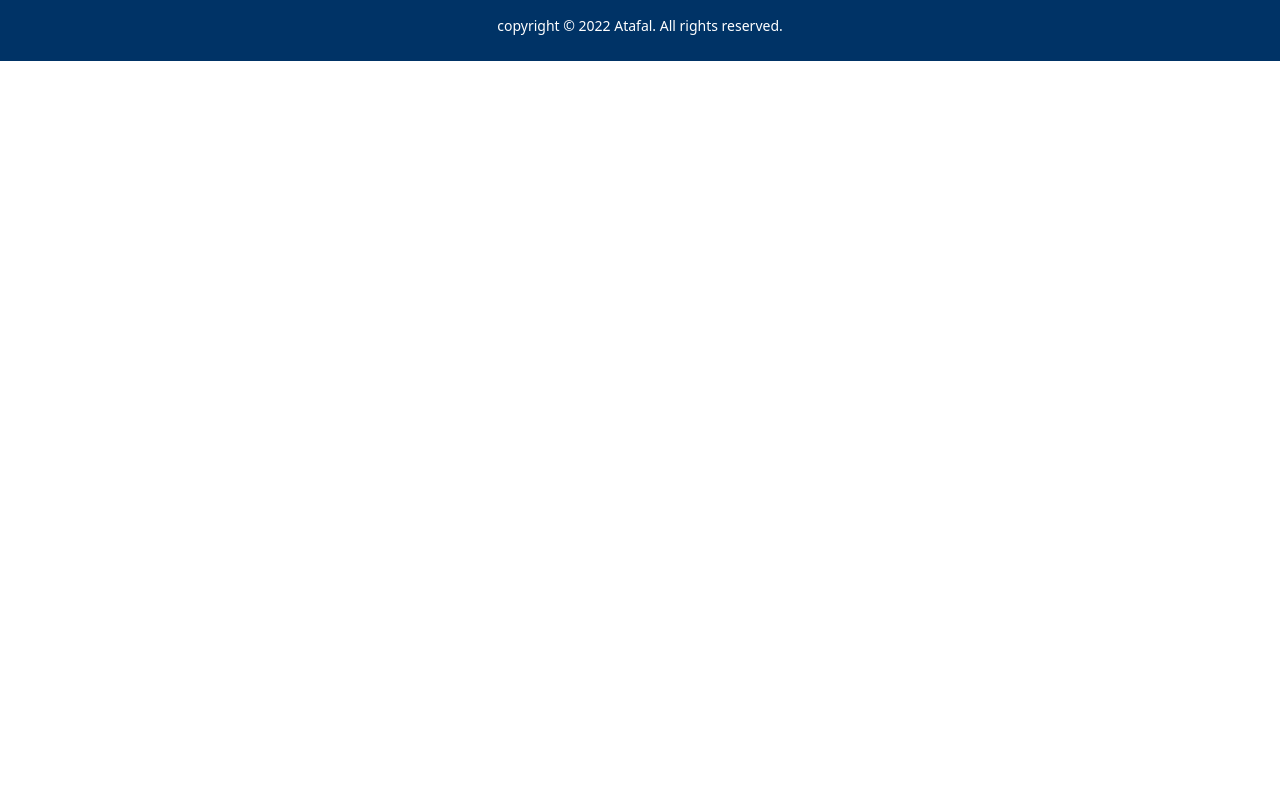
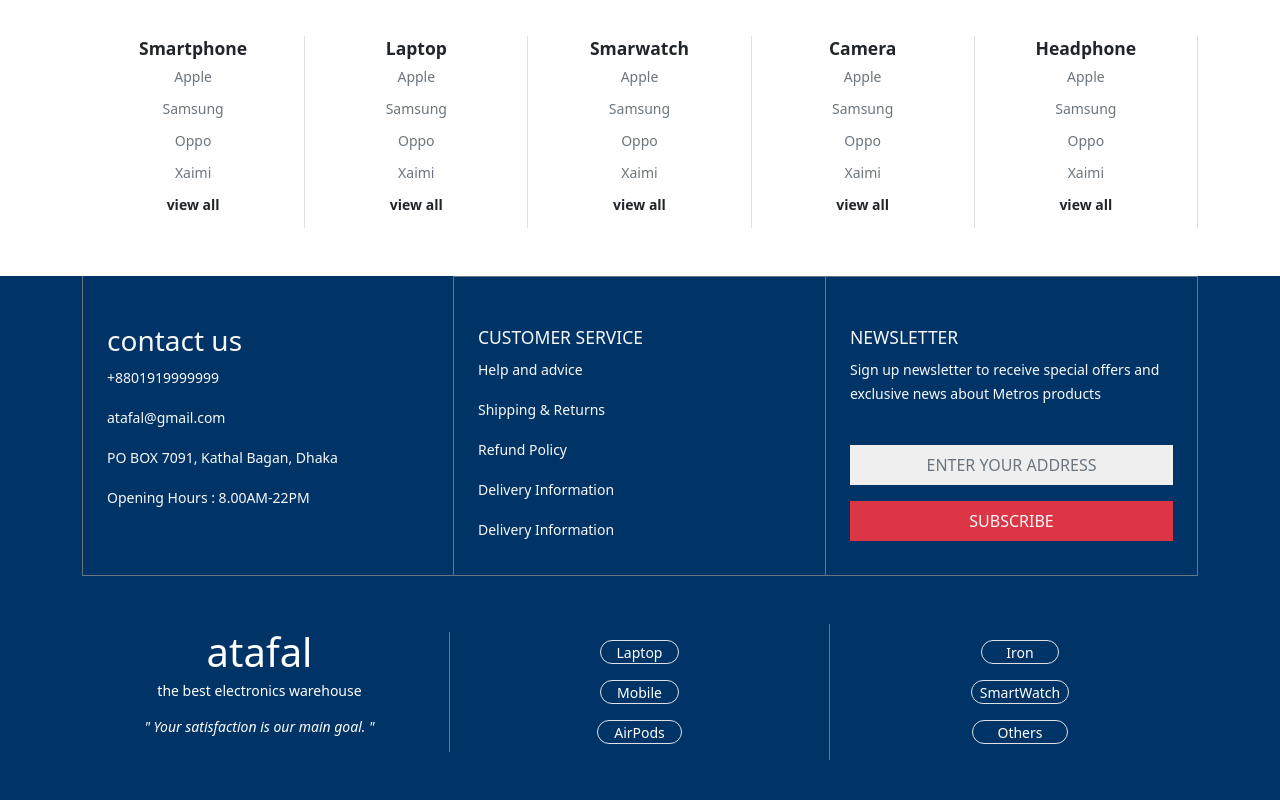
Before and after one commit to Mejbah-ul-haque/atafal-warehouse-client, a React (Create React App) app: page / in a window 1280 px wide. Shown: the part 1820-2620 px from the top of the page. Before the commit the page ends 1881 px from the top, so only its background shows below. Built offline with nearby package versions, Linux system fonts and the light colour scheme; no server answers.

Commit message:
Footer updated again

```diff
--- a/src/Pages/Home/Home/Home.js
+++ b/src/Pages/Home/Home/Home.js
@@ -5,6 +5,8 @@
 import Items2 from '../Items2/Items2';
 import LeadSections from '../LeadSections/LeadSections';
 import Special1 from '../Special1/Special1';
+import Special2 from '../Special2/Special2';
+import Special3 from '../Special3/Special3';
 
 const Home = () => {
     return (
@@ -15,6 +17,8 @@
             <Items></Items>
             <Special1></Special1>
             <Items2></Items2>
+            <Special2></Special2>
+            <Special3></Special3>
             <PageTitle title='Home'></PageTitle>
         </div>
     );
--- a/src/Pages/Home/Items/Items.js
+++ b/src/Pages/Home/Items/Items.js
@@ -12,8 +12,8 @@
     }
 
     return (
-        <div id='items' className='container mt-4'>
-            {/* <p style={{ backgroundColor: '#e2e2e2', marginTop: '70px' }} className='w-50 f-block mx-auto'><button style={{ border: '2px solid #003366', backgroundColor: '#003366', color: 'white', borderRadius: '10px' }} className='btn d-block mx-auto mt-5 mb-4 border border-5 border-white fw-bold text-uppercase'>Inventory Item Section</button></p> */}
+        <div id='items' className='container'>
+            <p style={{ backgroundColor: '#e2e2e2', margin: '40px 0' }} className='w-50 f-block mx-auto'><button onClick={navigateToManageInventories} style={{ border: '2px solid #003366', backgroundColor: '#003366', color: 'white', borderRadius: '50px' }} className='btn d-block mx-auto mt-5 mb-4 px-3 py-2 border border-5 border-white fw-bold text-uppercase'>Manage Inventories</button></p>
             <div className="row row-cols-1 row-cols-md-2 row-cols-lg-4 row-cols-lg-4 g-4">
                 {
                     items.slice(0, 4).map(item => <Item
@@ -22,7 +22,7 @@
                     ></Item>)
                 }
             </div>
-            <p style={{ backgroundColor: '#e2e2e2', marginTop: '70px' }} className='w-50 f-block mx-auto'><button onClick={navigateToManageInventories} style={{ border: '2px solid #003366', backgroundColor: '#003366', color: 'white', borderRadius: '50px' }} className='btn d-block mx-auto mt-5 mb-4 px-3 py-2 border border-5 border-white fw-bold text-uppercase'>Manage Inventories</button></p>
+
         </div>
     );
 };
--- /dev/null
+++ b/src/Pages/Home/Special2/Special2.js
@@ -0,0 +1,12 @@
+import React from 'react';
+import extra1 from '../../../Images/Extra/extra1.jpg';
+
+const Special2 = () => {
+    return (
+        <div style={{ backgroundColor: 'black' }} className='container text-center my-5'>
+            <img className='img-fluid' src={extra1} alt="" />
+        </div>
+    );
+};
+
+export default Special2;
--- /dev/null
+++ b/src/Pages/Home/Special3/Special3.js
@@ -0,0 +1,53 @@
+import React from 'react';
+
+const Special3 = () => {
+    return (
+        <div className='container'>
+            <div className="row row-cols-2 row-cols-md-3 row-cols-lg-5 g-">
+                <div className="col border-end">
+                    <h5 className='text-center fw-bold'><small>Smartphone</small> </h5>
+                    <p className='text-muted lh-1 text-center'><small>Apple</small></p>
+                    <p className='text-muted lh-1 text-center'><small>Samsung</small></p>
+                    <p className='text-muted lh-1 text-center'><small>Oppo</small></p>
+                    <p className='text-muted lh-1 text-center'><small>Xaimi</small></p>
+                    <p className='lh-1 text-center text-dark fw-bold'><small>view all</small></p>
+                </div>
+                <div className="col border-end ">
+                    <h5 className='text-center fw-bold'><small>Laptop</small> </h5>
+                    <p className='text-muted lh-1 text-center'><small>Apple</small></p>
+                    <p className='text-muted lh-1 text-center'><small>Samsung</small></p>
+                    <p className='text-muted lh-1 text-center'><small>Oppo</small></p>
+                    <p className='text-muted lh-1 text-center'><small>Xaimi</small></p>
+                    <p className='lh-1 text-center text-dark fw-bold'><small>view all</small></p>
+                </div>
+                <div className="col border-end 	d-none d-md-block">
+                    <h5 className='text-center fw-bold'><small>Smarwatch</small> </h5>
+                    <p className='text-muted lh-1 text-center'><small>Apple</small></p>
+                    <p className='text-muted lh-1 text-center'><small>Samsung</small></p>
+                    <p className='text-muted lh-1 text-center'><small>Oppo</small></p>
+                    <p className='text-muted lh-1 text-center'><small>Xaimi</small></p>
+                    <p className='lh-1 text-center text-dark fw-bold'><small>view all</small></p>
+                </div>
+                <div className="col border-end 	d-none d-lg-block">
+                    <h5 className='text-center fw-bold'><small>Camera</small> </h5>
+                    <p className='text-muted lh-1 text-center'><small>Apple</small></p>
+                    <p className='text-muted lh-1 text-center'><small>Samsung</small></p>
+                    <p className='text-muted lh-1 text-center'><small>Oppo</small></p>
+                    <p className='text-muted lh-1 text-center'><small>Xaimi</small></p>
+                    <p className='lh-1 text-center text-dark fw-bold'><small>view all</small></p>
+                </div>
+                <div className="col border-end d-none d-lg-block">
+                    <h5 className='text-center fw-bold'><small>Headphone</small> </h5>
+                    <p className='text-muted lh-1 text-center'><small>Apple</small></p>
+                    <p className='text-muted lh-1 text-center'><small>Samsung</small></p>
+                    <p className='text-muted lh-1 text-center'><small>Oppo</small></p>
+                    <p className='text-muted lh-1 text-center'><small>Xaimi</small></p>
+                    <p className='lh-1 text-center text-dark fw-bold'><small>view all</small></p>
+                </div>
+
+            </div>
+        </div>
+    );
+};
+
+export default Special3;
--- a/src/Pages/Shared/Footer/Footer.js
+++ b/src/Pages/Shared/Footer/Footer.js
@@ -9,17 +9,46 @@
 const Footer = () => {
     return (
         <footer style={{ backgroundColor: '#003366' }} className='mt-5'>
-            <div className="container">
-                <section>
+            <section className='container'>
+                <div className="row g-0">
+                    <div className="col-sm-12 col-md-4">
+                        <div style={{ height: '300px' }} className="text-light text-start border border-secondary border-top-0 p-4 pt-5">
+                            <h3>contact us</h3>
+                            <p><small>+8801919999999</small> </p>
+                            <p><small> atafal@gmail.com</small> </p>
+                            <p><small>PO BOX 7091, Kathal Bagan, Dhaka</small> </p>
+                            <p><small>Opening Hours : 8.00AM-22PM</small></p>
+                        </div>
+                    </div>
+                    <div className="col-sm-12 col-md-4">
+                        <div style={{ height: '300px' }} className="text-light text-start border-start-0 border border-secondary p-4 pt-5">
+                            <h5><small>CUSTOMER SERVICE</small> </h5>
+                            <p><small>Help and advice</small> </p>
+                            <p><small> Shipping & Returns</small> </p>
+                            <p><small>Refund Policy</small></p>
+                            <p><small>Delivery Information</small></p>
+                            <p><small>Delivery Information</small></p>
+                        </div>
+                    </div>
+                    <div className="col-sm-12 col-md-4">
+                        <div style={{ height: '300px' }} className="text-light text-start border-start-0 border border-secondary  p-4 pt-5">
+                            <h5><small>NEWSLETTER</small> </h5>
+                            <p><small>Sign up newsletter to receive special offers and exclusive news about Metros products</small> </p>
+                            <p><input className='w-100 border-0 p-2 text-secondary mt-4' type="button" value="ENTER YOUR ADDRESS" /></p>
+                            <p><input className='w-100 border-0 p-2 bg-danger text-light' type="button" value="SUBSCRIBE" /> </p>
 
+                        </div>
+                    </div>
+                </div>
             </section>
-                <section className='text-center pt-5'>
-                    <div className="row d-flex align-items-center">
-                        <div className="col-sm-12 col-md-4 text-end text-white border-end lh-sm">
-                            <h1 className='lh-1'>atafal</h1>
-                            <p><small>the best electronics warehouse</small></p>
+            <section className='container text-center py-5'>
+                <div className="row d-flex align-items-md-center">
+                    <div className="col-sm-12 col-md-4 text-end text-white border-end border-secondary lh-sm">
+                        <h1 className='lh-1 text-center'>atafal</h1>
+                        <p className='text-center'><small>the best electronics warehouse</small></p>
+                        <p className='text-center'><small><em>" Your satisfaction is our main goal. "</em></small></p>
                     </div>
-                        <div className="col-sm-12 col-md-4 text-center">
+                    <div className="col-sm-12 col-md-4 text-center border-end border-secondary">
                         <p className='mt-3'><Link className='text-decoration-none footer-link border rounded-pill py-0 px-3' to="/laptop"><small> Laptop</small></Link></p>
                         <p className='mt-3'><Link className='text-decoration-none footer-link border rounded-pill py-0 px-3' to="/mobile"><small> Mobile</small></Link></p>
                         <p className='mt-3'><Link className='text-decoration-none footer-link border rounded-pill py-0 px-3' to="/airPods"><small> AirPods</small></Link></p>
@@ -30,10 +59,13 @@
                         <p className='mt-3'><Link className='text-decoration-none border footer-link rounded-pill py-0 px-4' to="/others"><small> Others</small></Link></p>
                     </div>
                 </div>
+
+            </section>
+            <div style={{ height: '1px' }} className='bg-secondary w-100'></div>
+            <section className='container text-center'>
                 <img className='mb-2 mt-5' src={bankCard} alt="" />
                 <p className='text-white text-center py-4 mb-0'><small> copyright &copy; {year} Atafal. All rights reserved.</small></p>
             </section>
-            </div>
         </footer>
     );
 };
```
Also changed, not shown: src/Pages/Inventory/Inventory.js (+36 -20 lines). Lines whose indentation alone changed are shown as unchanged.
